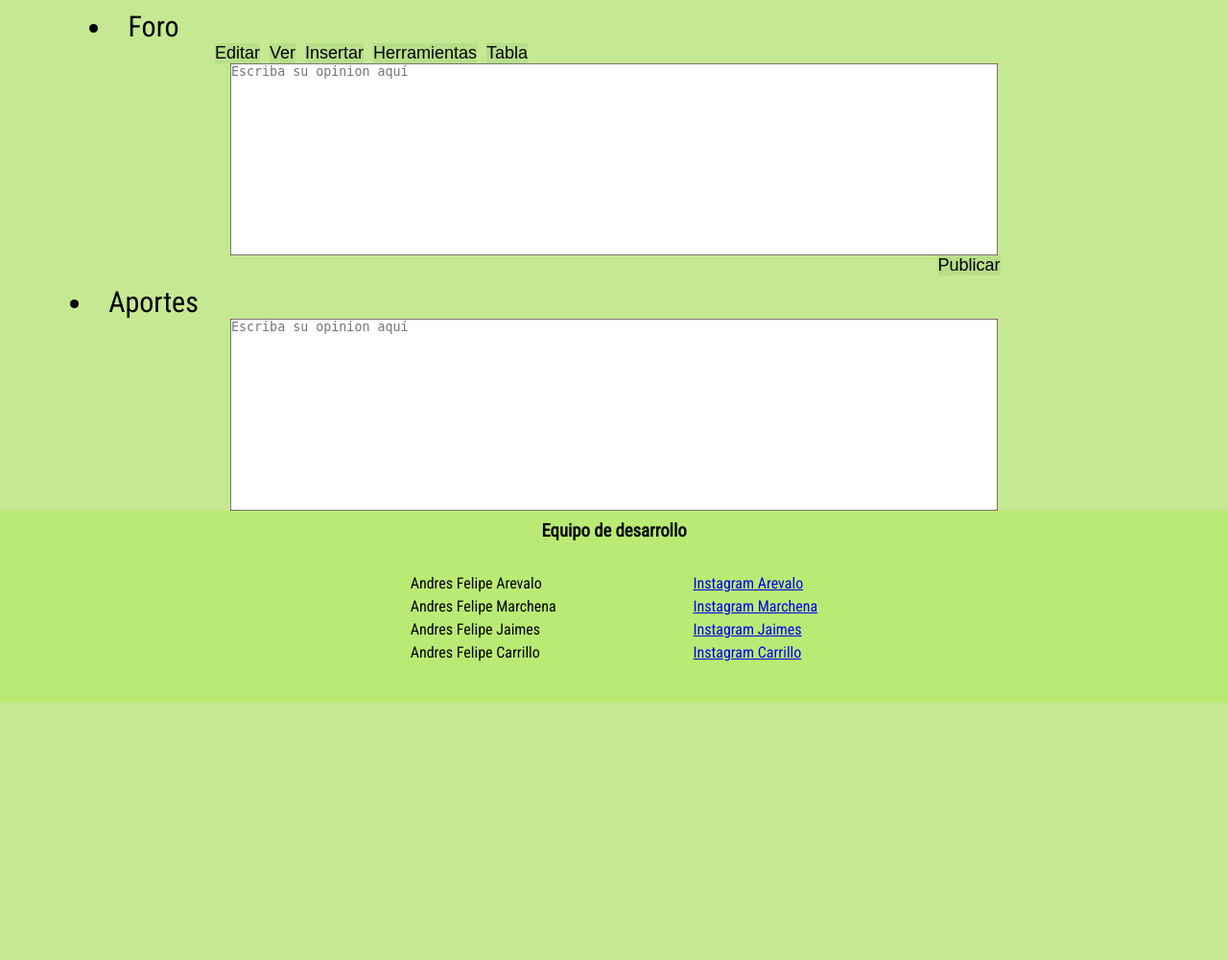
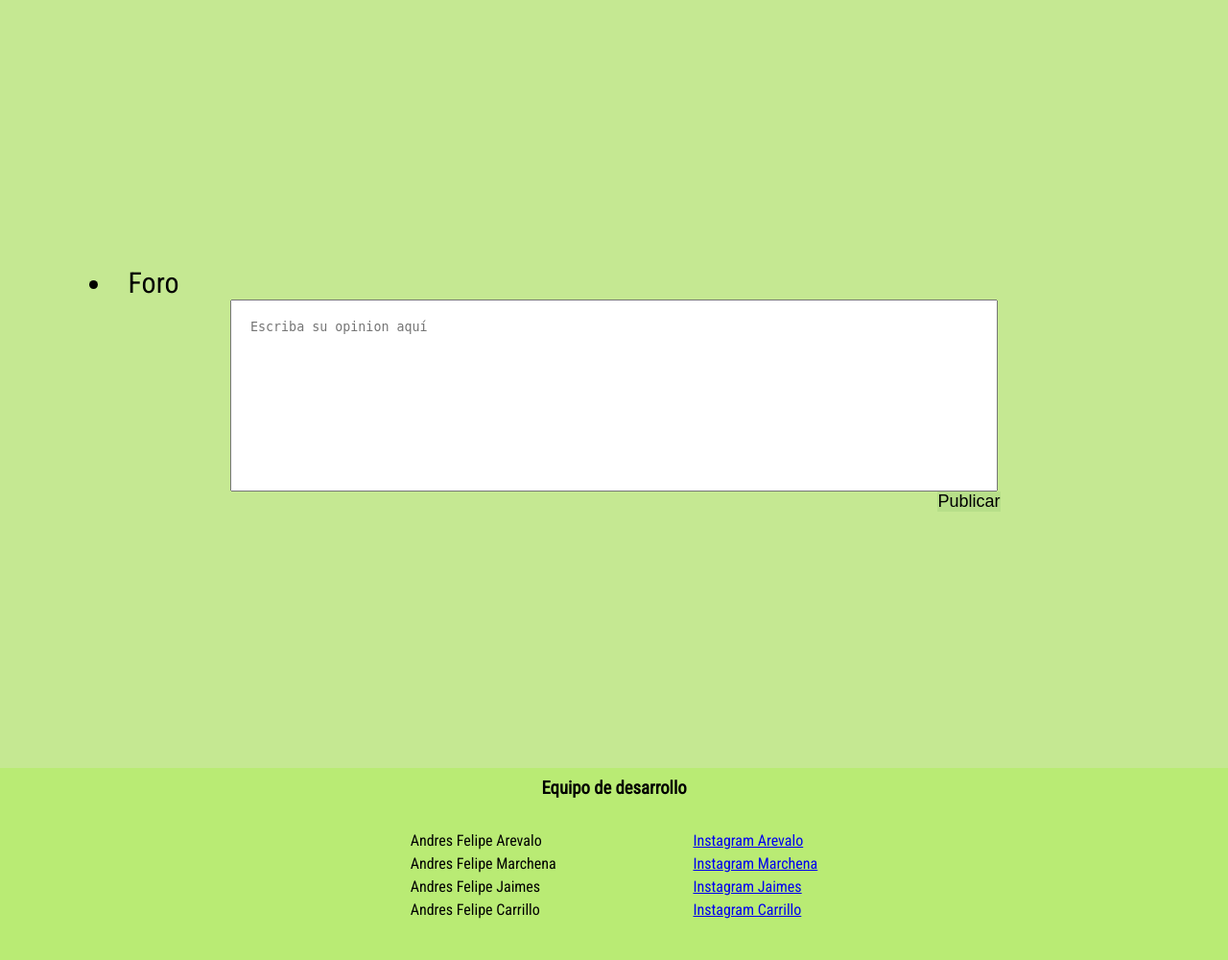
Before and after one commit to AndresJaimes389/LocalFood, a Django app: page /comunidad/ in a window 1280 px wide. Shown: the part 77-1077 px from the top of the page at 96% size. Before the commit the page ends 809 px from the top, so only its background shows below. Run offline with Django 4.2, Linux system fonts and the light colour scheme; a user stored in the database is signed in; some libraries are stand-ins or nearby versions; some web fonts are replaced.

Commit message:
Para marchena

```diff
--- a/static/css/comunidad.css
+++ b/static/css/comunidad.css
@@ -1,27 +1,42 @@
-.container{
+.container {
     margin: 0;
     padding: 0;
     background: #C5E892;
+    display: flex;
+    flex-direction: column;
+    align-items: center;
+    justify-content: center;
+    height: 100vh;
 }
 
-p {
-    content: "\00B7"; /* Usamos el carácter del punto (·) como contenido */
-    margin-right: 5px; /* Agregamos un espacio entre el punto y el texto */
+.search .comment {
+    display: block;
+    height: 100%;
+    width: 100%;
+    box-sizing: border-box;
+    resize: none;
+    padding: 20px;
+}
+
+.search {
+    display: flex;
+    align-items: center;
+    justify-content: center;
+    height: 200px;
+    width: 800px;
+}
+
+.text-foro {
+    font-size: 30px;
+    margin-right: 1000px;
+    list-style-type: disc;
+    text-align: left;
 }
 
 .container-text {
     display: flex;
+    align-items: center;
     justify-content: center;
-    align-items: center;
+    flex-direction: column;
+    margin-top: 10px;
 }
-
-.search {
-    display: flex;
-    background-color: red;
-}
-
-.search .comment {
-    display: block;
-    height: 100px;
-    width: 500px;
-}
--- a/templates/pages/comunidad.html
+++ b/templates/pages/comunidad.html
@@ -8,26 +8,13 @@
 
 {% block content %}
 
-<div class= "container" style="display: flex; flex-direction: column; align-items: center; justify-content: center;">
-    <div class= "container-text" style="display: flex; align-items: center; justify-content: center; flex-direction: column; margin-top: 10px;">
-        <li class = "text-foro" style="font-size: 30px; margin-right: 1000px; list-style-type: disc; text-align: left;" >Foro</li>
-        <div role = "menubar" style="display: flex; flex-direction: row; margin-right: 496px;">
-            <button role="menuitem" type="button" style=" border: none; background: #186e1f13; margin-right: 10px; font-size: 18px;"><span>Editar</span></button>
-            <button role="menuitem" type="button" style=" border: none; background: #186e1f13; margin-right: 10px; font-size: 18px;"><span>Ver</span></button>
-            <button role="menuitem" type="button" style=" border: none; background: #186e1f13; margin-right: 10px; font-size: 18px;"><span>Insertar</span></button>
-            <button role="menuitem" type="button" style=" border: none; background: #186e1f13; margin-right: 10px; font-size: 18px;"><span>Herramientas</span></button>
-            <button role="menuitem" type="button" style=" border: none; background: #186e1f13; margin-right: 10px; font-size: 18px;"><span>Tabla</span></button>
-        </div>
-        <form class = "search" style="display: flex; align-items: center; justify-content: center; height: 200px; width: 800px;">
-            <textarea class = "comment" style = "display: block; height: 100%; width: 100%; box-sizing: border-box; resize: none;" id="comentario" name="comentario" rows="4" cols="50" placeholder="Escriba su opinion aquí"></textarea>
+<div class= "container">
+    <div class= "container-text" >
+        <li class = "text-foro" >Foro</li>
+        <form class = "search">
+            <textarea class = "comment" id="comentario" name="comentario" rows="4" cols="50" placeholder="Escriba su opinion aquí"></textarea>
         </form>
         <button style ="margin-left: 740px; border: none; background: #186e1f13; font-size: 18px;">Publicar</button>
-    </div>
-    <div class= "container-text" style="display: flex; align-items: center; justify-content: center; flex-direction: column; margin-top: 10px;">
-        <li class = "text-foro" style="font-size: 30px; margin-right: 1000px; list-style-type: disc; text-align: left; " >Aportes</li>
-        <form class = "search" style="display: flex; align-items: center; justify-content: center; height: 200px; width: 800px;">
-            <textarea class = "comment" style = "display: block; height: 100%; width: 100%; box-sizing: border-box; resize: none;" id="comentario" name="comentario" rows="4" cols="50" placeholder="Escriba su opinion aquí"></textarea>
-          </form>
     </div>
 </div>
 
```
